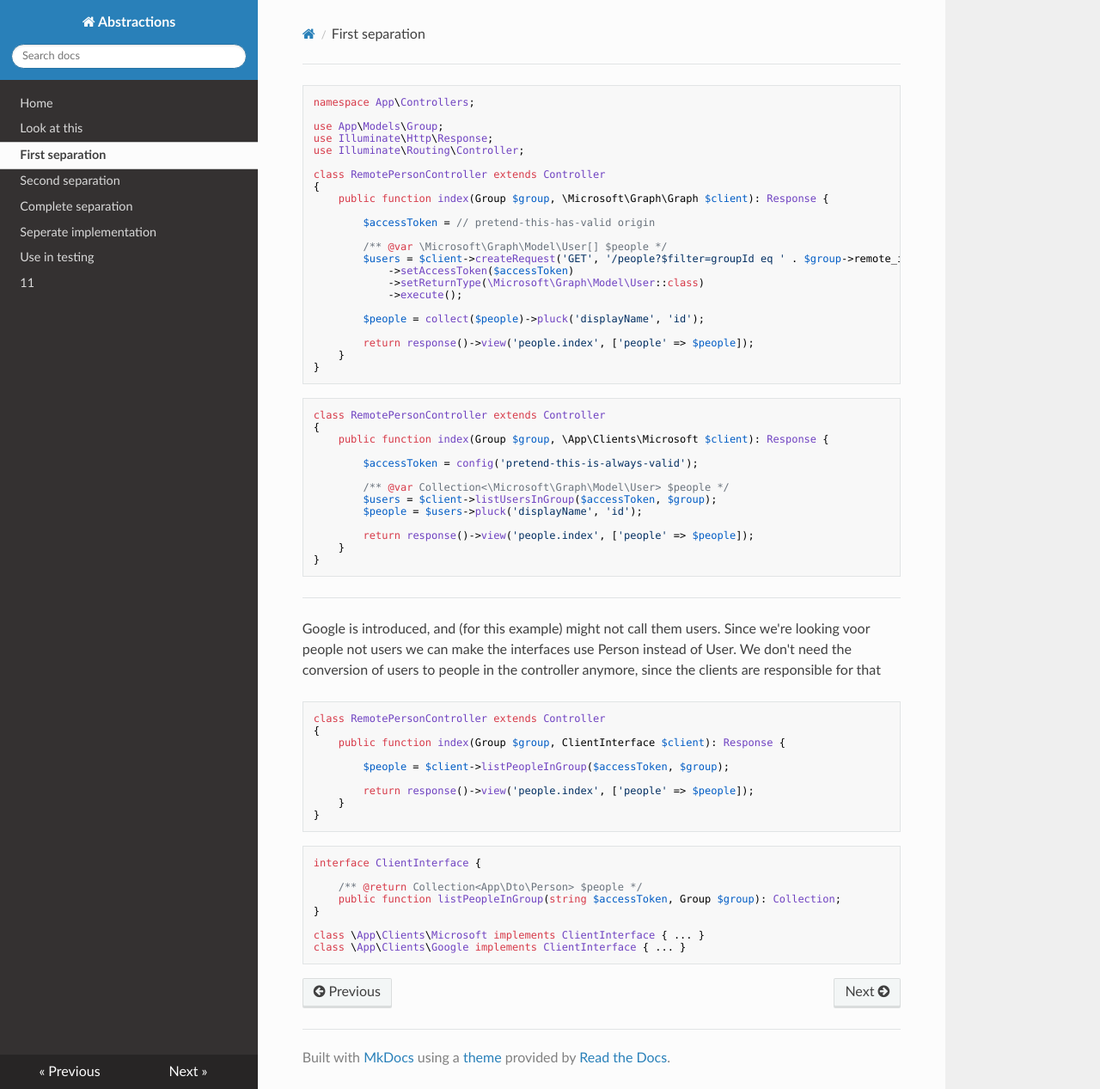
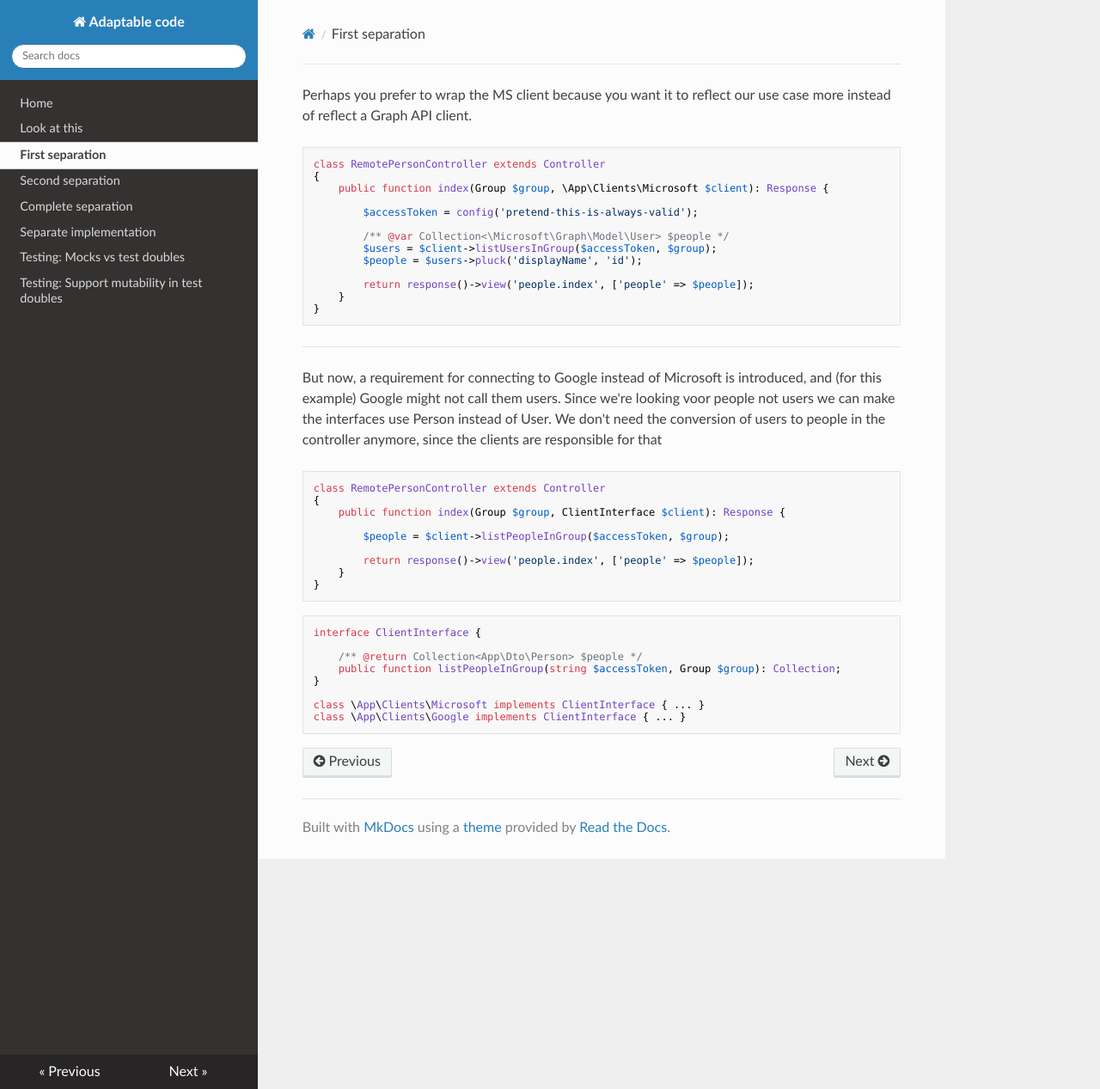
Before and after one commit to jaspermutsaerts-paqt/adaptable-code, an MkDocs documentation site: the page built from docs/1-first-separation.md, in a window 1280 px wide and 1267 px high. Shown: the whole window at 86% size. Built offline with MkDocs 1.6.1, drawn with Linux system fonts in a browser that asks for light colours; nearby versions of some CDN libraries.

Commit message:
See what this looks like on Github Pages

````diff
--- a/docs/1-first-separation.md
+++ b/docs/1-first-separation.md
@@ -1,29 +1,5 @@
 
-```php
-namespace App\Controllers;
-
-use App\Models\Group;
-use Illuminate\Http\Response;
-use Illuminate\Routing\Controller;
-
-class RemotePersonController extends Controller
-{
-    public function index(Group $group, \Microsoft\Graph\Graph $client): Response {
-
-        $accessToken = // pretend-this-has-valid origin
-
-        /** @var \Microsoft\Graph\Model\User[] $people */
-        $users = $client->createRequest('GET', '/people?$filter=groupId eq ' . $group->remote_id) // pretend this is a valid filter
-            ->setAccessToken($accessToken)
-            ->setReturnType(\Microsoft\Graph\Model\User::class)
-            ->execute();
-
-        $people = collect($people)->pluck('displayName', 'id');
-
-        return response()->view('people.index', ['people' => $people]);
-    }
-}
-```
+Perhaps you prefer to wrap the MS client because you want it to reflect our use case more instead of reflect a Graph API client.
 
 ```php
 class RemotePersonController extends Controller
@@ -44,8 +20,7 @@ class RemotePersonController extends Controller
 
 
 ----
-
-Google is introduced, and (for this example) might not call them users.
+But now, a requirement for connecting to Google instead of Microsoft is introduced, and (for this example) Google might not call them users.
 Since we're looking voor people not users we can make the interfaces use Person instead of User.
 We don't need the conversion of users to people in the controller anymore, since the clients are responsible for that
 
--- a/mkdocs.yml
+++ b/mkdocs.yml
@@ -1,13 +1,13 @@
-site_name: Abstractions
+site_name: Adaptable code
 nav:
-  - Home: 0-index.md
+  - Home: index.md
   - Look at this: 0-look-at-this.md
   - First separation: 1-first-separation.md
   - Second separation: 2-separate-interfaces-subject.md
   - Complete separation: 3-separate-interfaces-functionality.md
-  - Seperate implementation: 4-large-clients.md
-  - Use in testing: 10-mocks-vs-test-doubles.md
-  - 11: 11-mutability-doubles.md
+  - Separate implementation: 4-large-clients.md
+  - "Testing: Mocks vs test doubles": 10-mocks-vs-test-doubles.md
+  - "Testing: Support mutability in test doubles": 11-mutability-doubles.md
 
 
 theme:
````
Also changed, not shown: README.md (added, +6 -0 lines), docs/0-look-at-this.md (+4 -0 lines), docs/2-separate-interfaces-subject.md (+1 -1 lines), docs/index.md (renamed from docs/intro.md).
